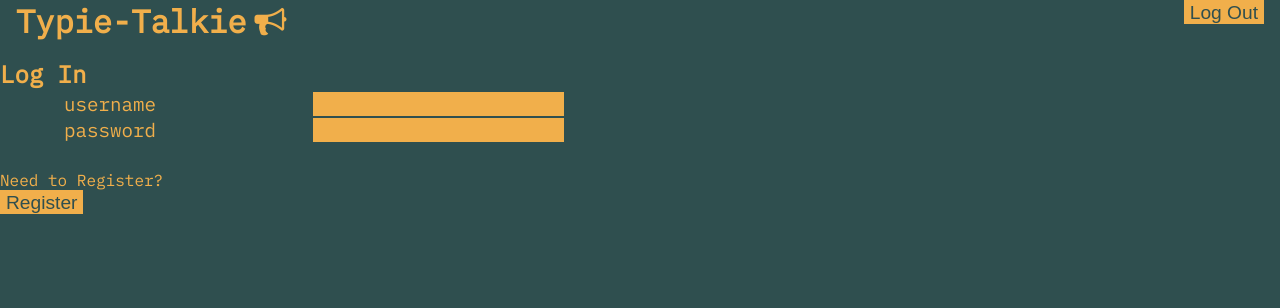
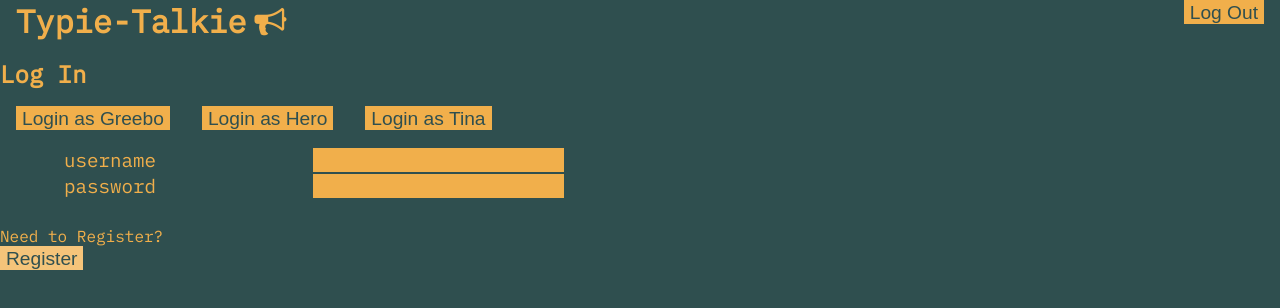
Before and after one commit to JonathanDPotter/typie-talkie-front, a React (Create React App) app: page / in a window 1280 px wide. Both pictures are taken after a click on the button "Log In". Shown: the top 308 px of the page. Built offline with nearby package versions, Linux system fonts and the light colour scheme; no server answers.

Commit message:
Added easy login buttons

```diff
--- a/src/components/Login/Login.scss
+++ b/src/components/Login/Login.scss
@@ -1,3 +1,9 @@
 @use "../../theme";
 
 @include theme.form-theme;
+
+.easy-login {
+  button {
+    margin: 1rem;
+  }
+}
--- a/src/components/Login/Login.tsx
+++ b/src/components/Login/Login.tsx
@@ -1,4 +1,4 @@
-import React, { FormEvent, useState } from "react";
+import React, { FC, FormEvent, useRef, useState } from "react";
 import api from "../../api";
 import { useUser } from "../../context/user.context";
 // styles
@@ -7,6 +7,9 @@ import "./Login.scss";
 const Login = () => {
   // get setUser and setToken from context
   const { setUser, setToken } = useUser();
+
+  // ref for submit button to press it programatically
+  const submitButtonRef = useRef<HTMLButtonElement>(null);
 
   // form state and destructuring for ease of use
   const initialFormState = { username: "", password: "", repeatPassword: "" };
@@ -44,9 +47,33 @@ const Login = () => {
     setFormState(initialFormState);
   };
 
+  const EasyLogin: FC = () => {
+    const names = ["Greebo", "Hero", "Tina"];
+    return (
+      <div className="easy-login">
+        {names.map((name) => (
+          <button
+            key={name}
+            onClick={async () => {
+              await setFormState({
+                username: name,
+                password: "password",
+                repeatPassword: "",
+              });
+              submitButtonRef.current?.click();
+            }}
+          >
+            Login as {name}
+          </button>
+        ))}
+      </div>
+    );
+  };
+
   return (
     <div className="page">
       <h2>{login ? "Log In" : "Register"}</h2>
+      {login ? <EasyLogin /> : null}
       <form action="submit" onSubmit={handleSubmit}>
         <div className="label-input">
           <label htmlFor="username">username</label>
@@ -88,6 +115,7 @@ const Login = () => {
         <div className="label-input">
           <button
             type="submit"
+            ref={submitButtonRef}
             disabled={
               login
                 ? !(username && password)
--- a/src/index.scss
+++ b/src/index.scss
@@ -36,5 +36,6 @@ input {
   color: darkslategrey;
   &:focus {
     outline: slategrey;
+    background-color: lighten(theme.$orange, 10);
   }
 }
```
Also changed, not shown: 1 other file (tests, documents, lock files or other folders).
